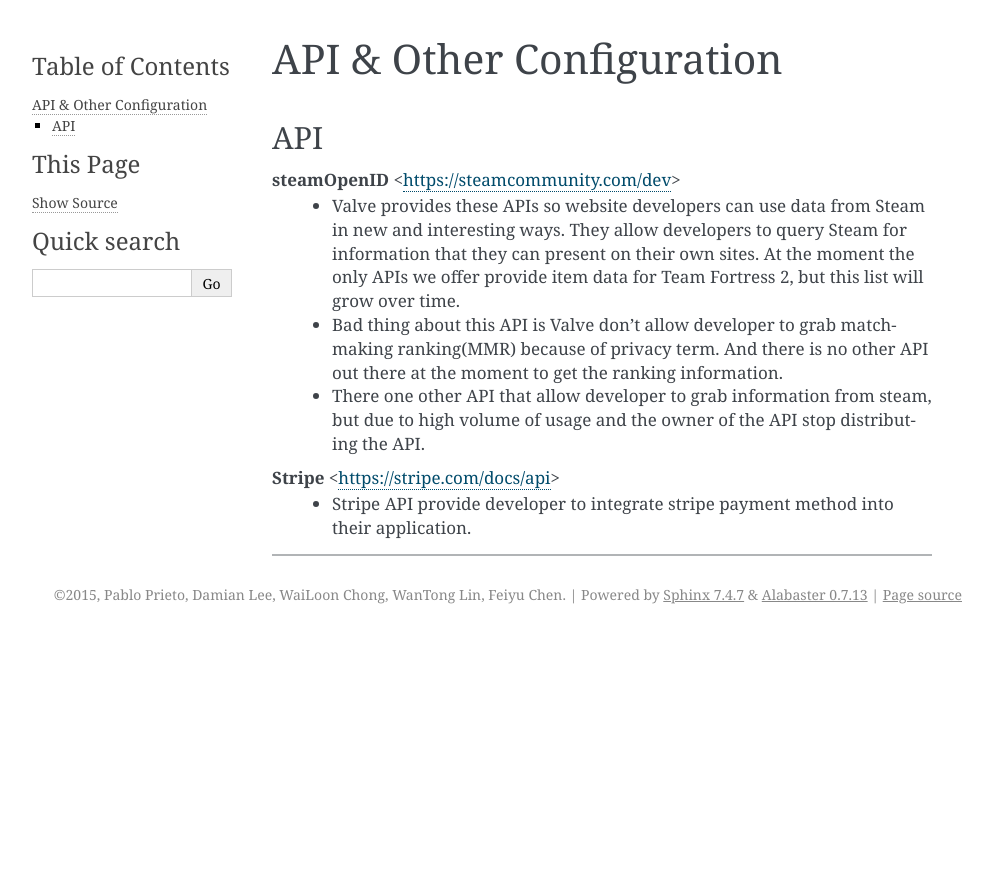
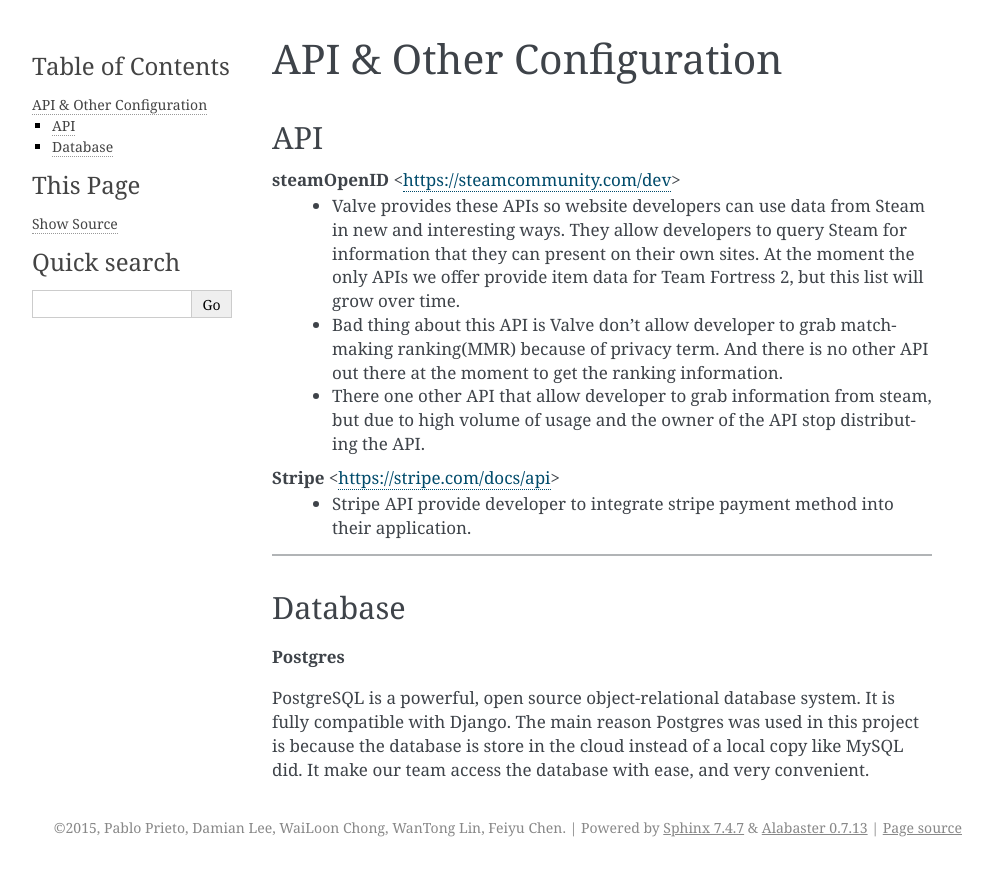
Before and after one commit to damianlee84/eSportCoach, a Sphinx documentation site: the page built from esport_coach/docs/api_other.rst, in a window 1280 px wide. Shown: the top 876 px of the page, without its empty margins (148-1141 px from the left). Built offline with Sphinx 7.4.7, drawn with Linux system fonts in a browser that asks for light colours; pages that are not in the unit, such as notebooks, are missing from menus.

Commit message:
Sphinx Documentation: database

```diff
--- a/esport_coach/docs/api_other.rst
+++ b/esport_coach/docs/api_other.rst
@@ -23,3 +23,13 @@
   - Stripe API provide developer to integrate stripe payment method into their application.
 
 ------
+
+Database
+########
+
+**Postgres**
+
+PostgreSQL is a powerful, open source object-relational database system. It is
+fully compatible with Django. The main reason Postgres was used in this project
+is because the database is store in the cloud instead of a local copy like MySQL
+did. It make our team access the database with ease, and very convenient.
```
